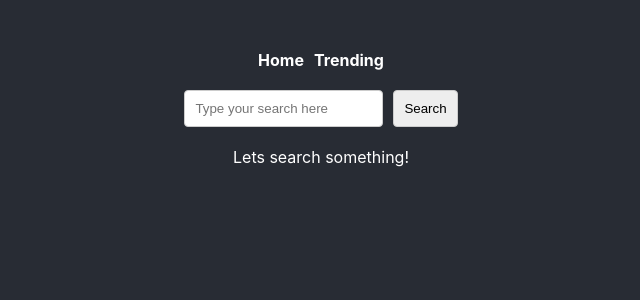
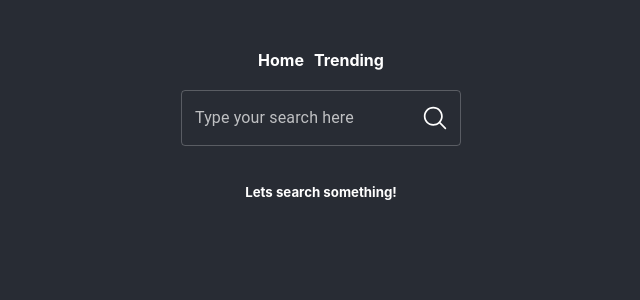
Before and after one commit to fahmij8/gg2-hands-on, a React (Create React App) app: page / in a window 1280 px wide. Shown: the top 300 px of the page, without its empty margins (319-959 px from the left). Built offline with nearby package versions, Linux system fonts and the light colour scheme.

Commit message:
Handson 5-2 Handson 5-1 moved to flexbox-froggy

```diff
--- a/package.json
+++ b/package.json
@@ -3,6 +3,9 @@
     "version": "0.1.0",
     "private": true,
     "dependencies": {
+        "@emotion/react": "^11.9.0",
+        "@emotion/styled": "^11.8.1",
+        "@mui/material": "^5.6.1",
         "@reduxjs/toolkit": "^1.8.1",
         "react": "^17.0.2",
         "react-dom": "^17.0.2",
@@ -30,6 +33,7 @@
         ]
     },
     "devDependencies": {
+        "@babel/eslint-plugin": "^7.17.7",
         "@testing-library/jest-dom": "^5.14.1",
         "@testing-library/react": "^12.0.0",
         "@testing-library/user-event": "^13.2.1"
--- a/src/App.css
+++ b/src/App.css
@@ -18,13 +18,12 @@
 }
 
 .App-Image {
-    margin-top: 20px;
+    padding: 10px;
 }
 
 .App-Image > img {
     width: 100%;
-    min-width: 300px;
-    max-width: 500px;
+    height: 200px;
 }
 
 .App-Title,
--- a/src/components/AppImage/index.js
+++ b/src/components/AppImage/index.js
@@ -4,7 +4,7 @@ const AppImage = ({ url, title }) => {
             <div className="App-Image">
                 <img src={url} alt={title} />
             </div>
-            <small className="App-Title">{title}</small>
+            <small>{title}</small>
         </>
     );
 };
--- a/src/components/SearchBar/index.js
+++ b/src/components/SearchBar/index.js
@@ -1,6 +1,10 @@
 import { useDispatch } from "react-redux";
 import { setSearchQuery } from "../../search-slice";
 import { useState, useEffect } from "react";
+import { createTheme } from "@mui/material";
+import { ThemeProvider } from "@mui/material";
+import InputAdornment from "@mui/material/InputAdornment";
+import TextField from "@mui/material/TextField";
 
 function SearchBar() {
     const [inputQuery, setInputQuery] = useState("");
@@ -14,16 +18,47 @@ function SearchBar() {
         // eslint-disable-next-line react-hooks/exhaustive-deps
     }, [inputQuery]);
 
+    const theme = createTheme({
+        palette: {
+            mode: "dark",
+        },
+    });
+
     return (
         <>
-            <input
-                type="text"
-                className="App-Input"
-                placeholder="Type your search here"
-                value={inputQuery}
-                onChange={(event) => setInputQuery(event.target.value)}
-            ></input>
-            <button className="App-Button">Search</button>
+            <ThemeProvider theme={theme}>
+                <TextField
+                    id="outlined-basic"
+                    label="Type your search here"
+                    variant="outlined"
+                    value={inputQuery}
+                    sx={{
+                        marginBottom: "1rem",
+                    }}
+                    onChange={(event) => setInputQuery(event.target.value)}
+                    InputProps={{
+                        endAdornment: (
+                            <InputAdornment position="end">
+                                <svg
+                                    style={{
+                                        width: "24px",
+                                        height: "24px",
+                                    }}
+                                    viewBox="0 0 20 20"
+                                >
+                                    <path
+                                        fill="#fff"
+                                        d="M19.129,18.164l-4.518-4.52c1.152-1.373,1.852-3.143,1.852-5.077c0-4.361-3.535-7.896-7.896-7.896
+								c-4.361,0-7.896,3.535-7.896,7.896s3.535,7.896,7.896,7.896c1.934,0,3.705-0.698,5.078-1.853l4.52,4.519
+								c0.266,0.268,0.699,0.268,0.965,0C19.396,18.863,19.396,18.431,19.129,18.164z M8.567,15.028c-3.568,0-6.461-2.893-6.461-6.461
+								s2.893-6.461,6.461-6.461c3.568,0,6.46,2.893,6.46,6.461S12.135,15.028,8.567,15.028z"
+                                    ></path>
+                                </svg>
+                            </InputAdornment>
+                        ),
+                    }}
+                />
+            </ThemeProvider>
         </>
     );
 }
--- a/src/pages/Trending/index.js
+++ b/src/pages/Trending/index.js
@@ -1,5 +1,9 @@
 import AppImage from "components/AppImage";
 import { useEffect, useState } from "react";
+import { Item } from "../Search";
+import Box from "@mui/material/Box";
+import Grid from "@mui/material/Grid";
+import Container from "@mui/material/Container";
 
 function Trending() {
     const [trendingImage, setTrendingImage] = useState("Loading...");
@@ -37,17 +41,30 @@ function Trending() {
 
     return (
         <>
+            <Container maxWidth="lg">
+                <Box sx={{ flexGrow: 1 }}>
+                    <Grid container spacing={2}>
                         {typeof trendingImage === "string"
                             ? trendingImage
                             : trendingImage.map((item) => {
                                   return (
+                                      <Grid item xs={12} md={4} key={item.id}>
+                                          <Item>
                                               <AppImage
-                              url={item.images.fixed_width.url}
+                                                  url={
+                                                      item.images.fixed_width
+                                                          .url
+                                                  }
                                                   title={item.title}
                                                   key={item.id}
                                               ></AppImage>
+                                          </Item>
+                                      </Grid>
                                   );
                               })}
+                    </Grid>
+                </Box>
+            </Container>
             <div style={{ margin: "20px 0" }}>
                 {trendingOffset > 0 && (
                     <button
--- a/src/pages/search/index.js
+++ b/src/pages/search/index.js
@@ -1,7 +1,23 @@
 import AppImage from "components/AppImage";
 import SearchBar from "components/SearchBar";
+import Box from "@mui/material/Box";
+import Paper from "@mui/material/Paper";
+import Grid from "@mui/material/Grid";
+import Container from "@mui/material/Container";
 import { useState, useEffect } from "react";
 import { useSelector } from "react-redux";
+import { styled } from "@mui/material/styles";
+
+export const Item = styled(Paper)(({ theme }) => ({
+    pallete: {
+        type: "dark",
+    },
+    backgroundColor: theme.palette.mode === "dark" ? "#1A2027" : "#fff",
+    ...theme.typography.body2,
+    padding: theme.spacing(1),
+    textAlign: "center",
+    color: theme.palette.text.secondary,
+}));
 
 function Search() {
     const searchQuery = useSelector((state) => state.searchQuery.value);
@@ -12,6 +28,8 @@ function Search() {
     useEffect(() => {
         if (searchQuery) {
             searchGIF();
+        } else {
+            setSearchResults("Lets search something!");
         }
         // eslint-disable-next-line react-hooks/exhaustive-deps
     }, [searchQuery]);
@@ -45,20 +63,32 @@ function Search() {
             <form onSubmit={(event) => handleSubmit(event)}>
                 <SearchBar></SearchBar>
             </form>
-
-            <div className="search-result">
-                {typeof searchResults === "string"
-                    ? searchResults
-                    : searchResults.map((item) => {
-                          return (
-                              <AppImage
-                                  url={item.images.fixed_width.url}
-                                  title={item.title}
-                                  key={item.id}
-                              ></AppImage>
-                          );
-                      })}
-            </div>
+            <Container maxWidth="lg">
+                <Box sx={{ flexGrow: 1 }}>
+                    <Grid container spacing={2}>
+                        {typeof searchResults === "string" ? (
+                            <Grid item xs={12}>
+                                <h5>{searchResults}</h5>
+                            </Grid>
+                        ) : (
+                            searchResults.map((item) => {
+                                return (
+                                    <Grid item xs={12} md={4} key={item.id}>
+                                        <Item>
+                                            <AppImage
+                                                url={
+                                                    item.images.fixed_width.url
+                                                }
+                                                title={item.title}
+                                            ></AppImage>
+                                        </Item>
+                                    </Grid>
+                                );
+                            })
+                        )}
+                    </Grid>
+                </Box>
+            </Container>
         </>
     );
 }
```
Also changed, not shown: .eslintrc.json, 2 other files (tests, documents, lock files or other folders). Lines whose indentation alone changed are shown as unchanged.
